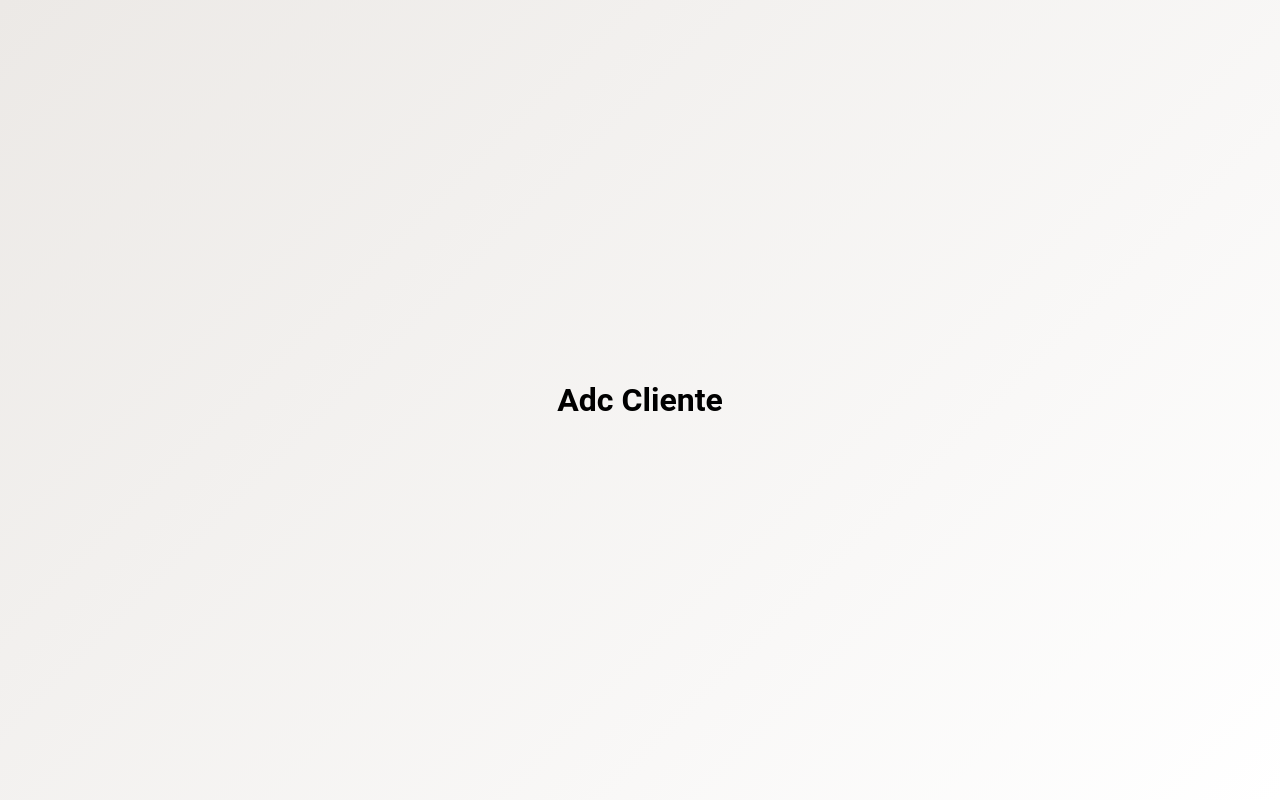
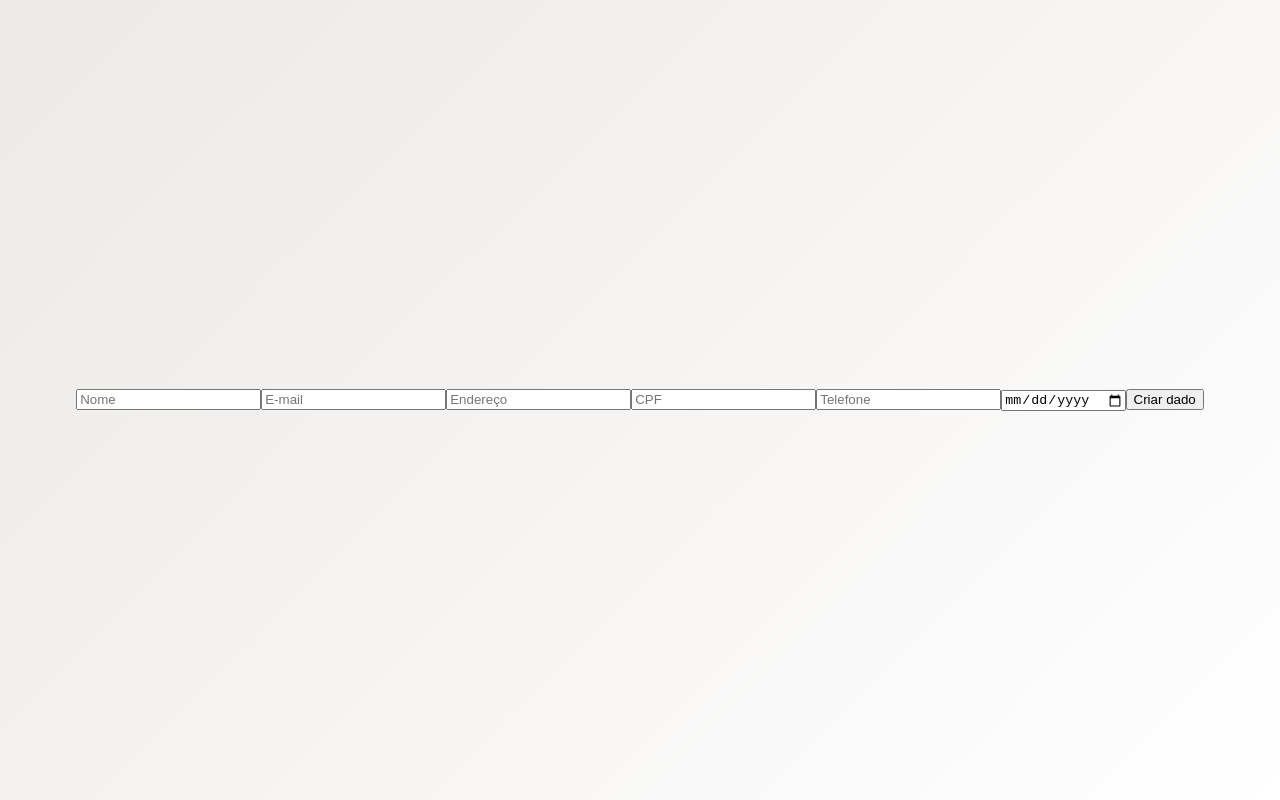
Before and after one commit to GabrielTramon/projeto-tcc, a React (Create React App) app: page /adcCliente in a window 1280 px wide. Built offline with nearby package versions, Linux system fonts and the light colour scheme.

Commit message:
inicialização do crud dos clientes

```diff
--- a/package.json
+++ b/package.json
@@ -6,6 +6,7 @@
     "@testing-library/jest-dom": "^5.17.0",
     "@testing-library/react": "^13.4.0",
     "@testing-library/user-event": "^13.5.0",
+    "expo-image-picker": "^15.0.7",
     "firebase": "^10.13.0",
     "react": "^18.3.1",
     "react-dom": "^18.3.1",
--- a/src/pages/Gerente/AdcCliente/index.js
+++ b/src/pages/Gerente/AdcCliente/index.js
@@ -1,9 +1,88 @@
-import logo from "../../../assets/logo.png";
+import { initializeApp } from "firebase/app";
+import { getFirestore, collection, addDoc } from "firebase/firestore";
+import { useState } from "react";
 
-export function AdcCliente() {
+const firebaseApp = initializeApp({
+  apiKey: "AIzaSyCEli15SSz40ZzsWWY3orYRcxx8I9qxIXw",
+  authDomain: "agroshop-tramontin-c28cc.firebaseapp.com",
+  projectId: "agroshop-tramontin-c28cc",
+  storageBucket: "agroshop-tramontin-c28cc.appspot.com",
+  messagingSenderId: "550256230785",
+  appId: "1:550256230785:web:fa4e1d693f4a7f7b0fe880",
+});
+
+export const AdcCliente = () => {
+  const [nome, setNome] = useState("");
+  const [email, setEmail] = useState("");
+  const [endereço, setEndereço] = useState("");
+  const [cpf, setCpf] = useState("");
+  const [telefone, setTelefone] = useState("");
+  const [dataNascimento, setDataNascimento] = useState("");
+
+  const db = getFirestore(firebaseApp);
+  const usersCollectionRef = collection(db, "Clientes");
+
+  async function criarDado() {
+    try {
+      const user = await addDoc(usersCollectionRef, {
+        nome,
+        email,
+        endereço,
+        cpf,
+        telefone,
+        dataNascimento,
+      });
+
+      console.log("dados salvos com sucesso", user);
+      alert("Dados salvos com sucesso!");
+
+      // Recarregar a página
+      window.location.reload();
+    } catch (e) {
+      console.error("Error adding document: ", e);
+      alert("Erro ao salvar os dados: " + e.message);
+    }
+  }
+
   return (
-    <div className="page">
-      <h1>Adc Cliente</h1>
+    <div>
+      <input
+        type="text"
+        placeholder="Nome"
+        value={nome}
+        onChange={(e) => setNome(e.target.value)}
+      />
+      <input
+        type="email"
+        placeholder="E-mail"
+        value={email}
+        onChange={(e) => setEmail(e.target.value)}
+      />
+      <input
+        type="text"
+        placeholder="Endereço"
+        value={endereço}
+        onChange={(e) => setEndereço(e.target.value)}
+      />
+      <input
+        type="text"
+        placeholder="CPF"
+        value={cpf}
+        onChange={(e) => setCpf(e.target.value)}
+      />
+      <input
+        type="text"
+        placeholder="Telefone"
+        value={telefone}
+        onChange={(e) => setTelefone(e.target.value)}
+      />
+      <input
+        type="date"
+        placeholder="Data de nascimento"
+        value={dataNascimento}
+        onChange={(e) => setDataNascimento(e.target.value)}
+      />
+      <button onClick={criarDado}>Criar dado</button>
     </div>
   );
-}
+};
--- a/src/pages/Gerente/CrudCliente/index.js
+++ b/src/pages/Gerente/CrudCliente/index.js
@@ -1,9 +1,63 @@
-import logo from "../../../assets/logo.png";
+import { initializeApp } from "firebase/app";
+import {
+  getFirestore,
+  collection,
+  doc,
+  deleteDoc,
+  getDocs,
+} from "firebase/firestore";
+import { useEffect, useState } from "react";
 
-export function CrudCliente() {
+const firebaseApp = initializeApp({
+  apiKey: "AIzaSyCEli15SSz40ZzsWWY3orYRcxx8I9qxIXw",
+  authDomain: "agroshop-tramontin-c28cc.firebaseapp.com",
+  projectId: "agroshop-tramontin-c28cc",
+  storageBucket: "agroshop-tramontin-c28cc.appspot.com",
+  messagingSenderId: "550256230785",
+  appId: "1:550256230785:web:fa4e1d693f4a7f7b0fe880",
+});
+
+export const CrudCliente = () => {
+  const [users, setUsers] = useState([]);
+
+  const db = getFirestore(firebaseApp);
+  const usersCollectionRef = collection(db, "users");
+
+  useEffect(() => {
+    const getUsers = async () => {
+      const data = await getDocs(usersCollectionRef);
+      setUsers(data.docs.map((doc) => ({ ...doc.data(), id: doc.id })));
+    };
+    getUsers();
+  }, []);
+
+  async function deleteUser(id) {
+    try {
+      const userDoc = doc(db, "users", id);
+      await deleteDoc(userDoc);
+      alert("Usuário deletado com sucesso!");
+
+      // Recarregar a página
+      window.location.reload();
+    } catch (e) {
+      console.error("Erro ao deletar usuário: ", e);
+      alert("Erro ao deletar usuário: " + e.message);
+    }
+  }
+
   return (
-    <div className="page">
-      <h1>Vizualisar Cliente</h1>
+    <div>
+      <ul>
+        {users.map((user) => {
+          return (
+            <div key={user.id}>
+              <li>{user.name}</li>
+              <li>{user.email}</li>
+              <button onClick={() => deleteUser(user.id)}>Deletar</button>
+            </div>
+          );
+        })}
+      </ul>
     </div>
   );
-}
+};
```
Also changed, not shown: 1 other file (tests, documents, lock files or other folders).
